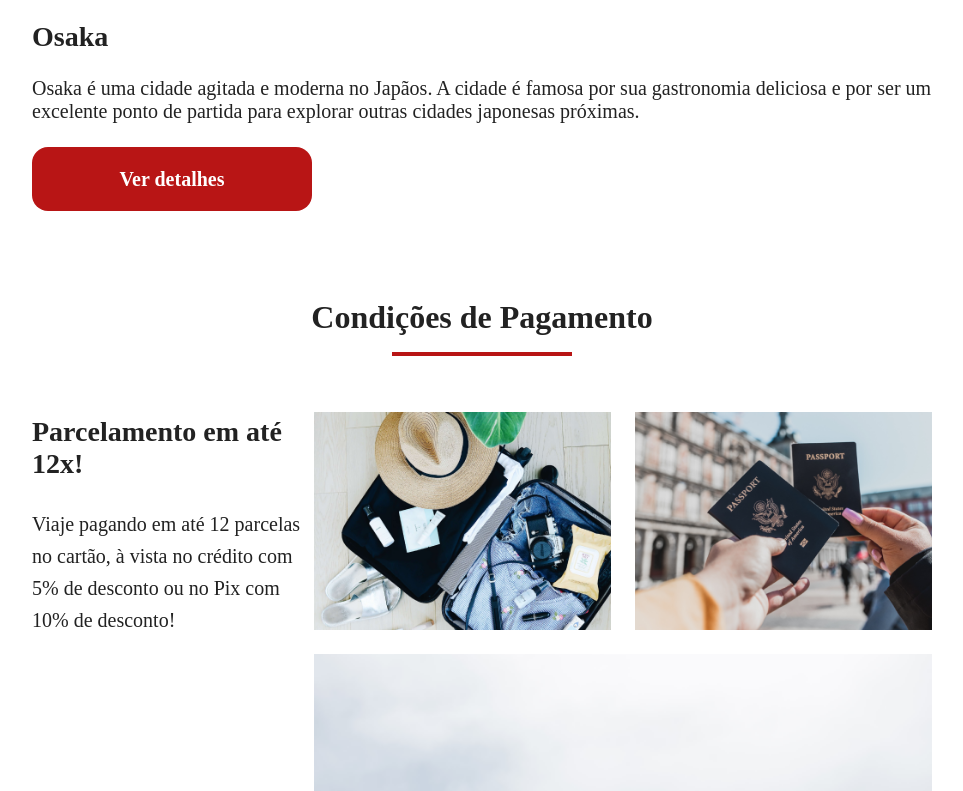
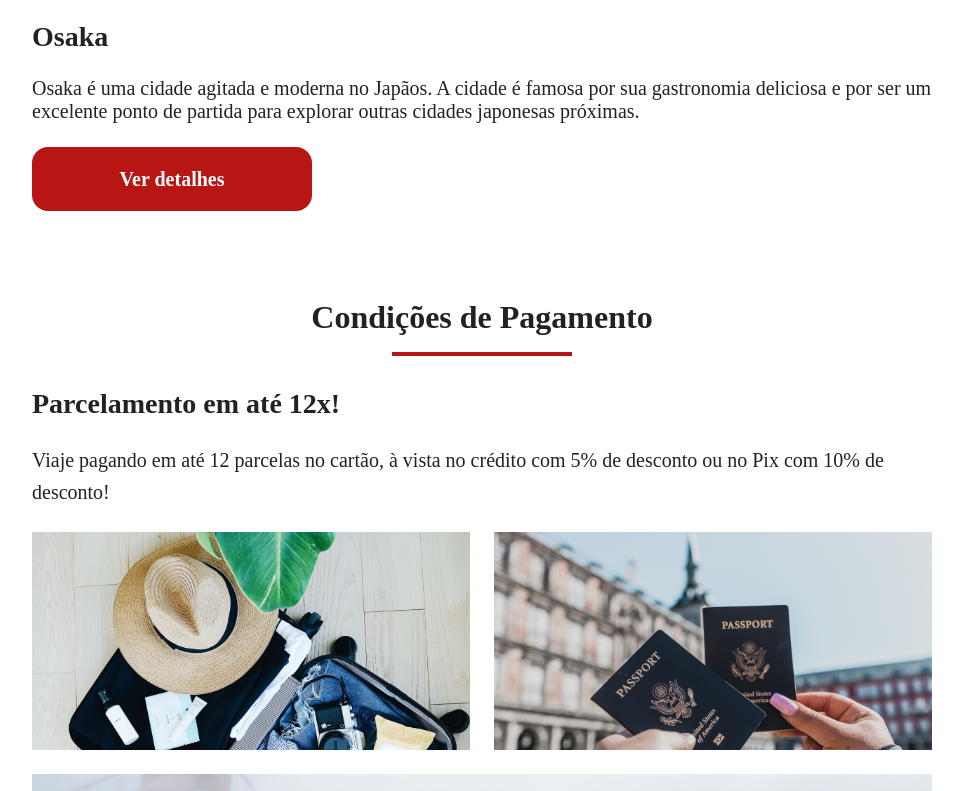
Before and after one commit to yummimonteiro96/jornada-viagens, a plain HTML site: page index.html in a window 1280 px wide. Shown: the part 3942-4733 px from the top of the page, without its empty margins (158-1121 px from the left). Drawn offline with Linux system fonts and the light colour scheme.

Commit message:
Corrige bugs na galeria de pagamentos

```diff
--- a/css/Payments.css
+++ b/css/Payments.css
@@ -6,20 +6,18 @@
   margin-top: 24px;
   width: 100%;
 }
-.payments .content-container {
-display: flex;
-}
+
 .payments .content-container .image-gallery .image.first {
-  background: url(../img/bag-mobile.png) no-repeat;
+  background: url(../img/gallery1-mobile.png) no-repeat;
   background-size: cover;
 }
 .payments .content-container .image-gallery .image.second {
-  background: url(../img/passport-mobile.png) no-repeat;
+  background: url(../img/gallery2-mobile.png) no-repeat;
   background-size: cover;
 }
 
-.payments .content-container .image-gallery .image.image.thirdy.colspan-2 {
-  background: url(../img/people-mobile.png) no-repeat;
+.payments .content-container .image-gallery .image.thirdy.colspan-2 {
+  background: url(../img/gallery3-mobile.png) no-repeat;
   background-size: cover;
 }
 
@@ -29,21 +27,21 @@ grid-column: span 2;
 
 @media screen and (min-width: 768px) {
   .payments .content-container .image-gallery .image.first {
-  background: url(../img/bag-tablet.png) no-repeat;
+    background: url(../img/gallery1-tablet.png) no-repeat;
     background-size: cover;
   }
-.payments .content-container .image-gallery .image.second{
-   background: url(../img/passport-tablet.png) no-repeat;
+  .payments .content-container .image-gallery .image.second {
+    background: url(../img/gallery2-tablet.png) no-repeat;
     background-size: cover;
   }
   .payments .content-container .image-gallery .image.thirdy.colspan-2 {
-     background: url(../img/people-tablet.png) no-repeat;
+    background: url(../img/gallery3-tablet.png) no-repeat;
     background-size: cover;
   }
  }
-
-@media screen and (min-width: 440px) {
-  .payments .content-container{
+@media screen and (min-width: 1440px) {
+  .payments .content-container {
+    display: flex;
     justify-content: space-between;
   }
   .payments .content-container .text-content {
@@ -53,18 +51,3 @@ grid-column: span 2;
     width: 790px;
   }
 }
-
-@media screen and (min-width: 1024px) {
-.payments .content-container .image-gallery .image.first {
-  background: url(../img/bag-desktop.png) no-repeat;
-  background-size: cover;
-}
-.payments .content-container .image-gallery .image.second{
-   background: url(../img/passport-desktop.png) no-repeat;
-  background-size: cover;
-}
-.payments .content-container .image-gallery .image.thirdy.colspan-2 {
-     background: url(../img/people-desktop.png) no-repeat;
-  background-size: cover;
-}
-}
--- a/css/global.css
+++ b/css/global.css
@@ -80,6 +80,7 @@ section.hero {
 .content-title{
  font-size: 28px;
  font-weight: var(--titles-weight);
+ margin:0 0 24px;
 }
 .content-text{
 font-size: 20px;
```
Also changed, not shown: img/bag-desktop.png (deleted), img/bag-mobile.png (deleted), img/bag-tablet.png (deleted), img/gallery1-desktop.png (added), img/gallery1-mobile.png (added), img/gallery1-tablet.png (added), img/gallery2-desktop.png (added), img/gallery2-mobile.png (added), img/gallery2-tablet.png (added), img/gallery3-desktop.png (added), img/gallery3-mobile.png (added), img/gallery3-tablet.png (added), img/passport-desktop.png (deleted), img/passport-mobile.png (deleted), 4 more files. Lines whose indentation alone changed are shown as unchanged.
